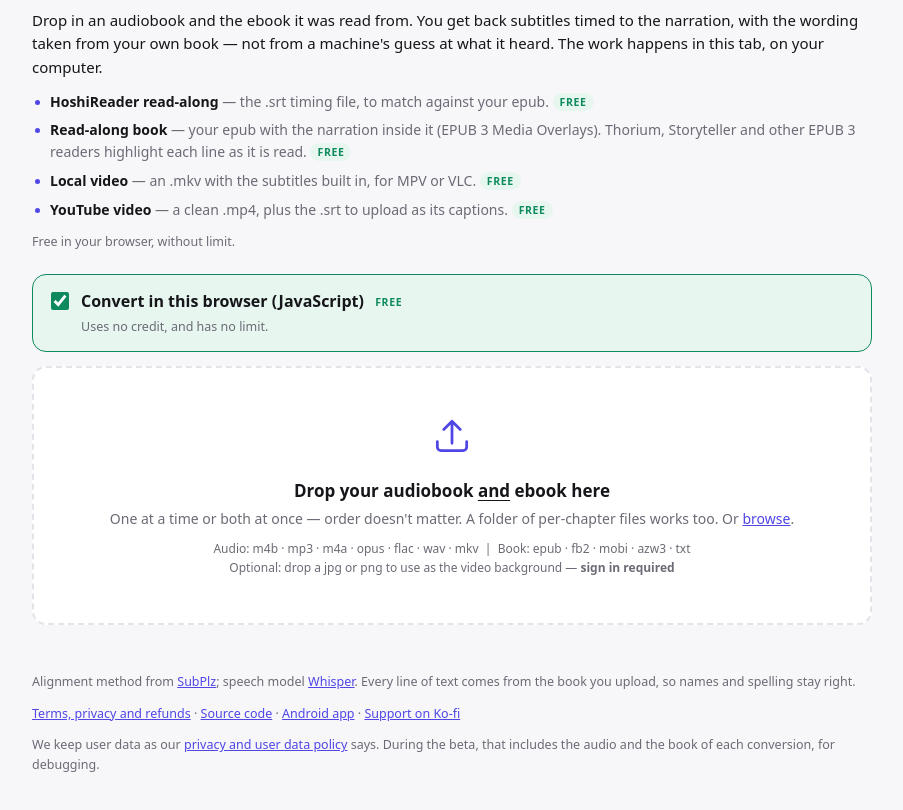
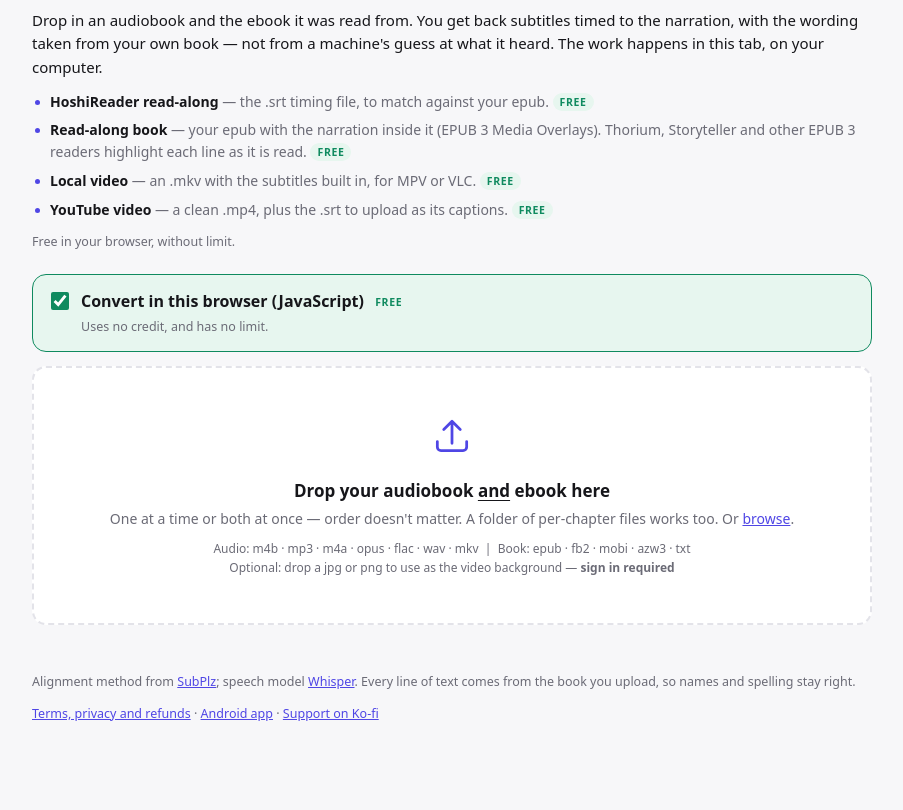
Before and after one commit to equwal/subplz-web, a website: page frontend/index.html in a window 1280 px wide. Shown: the part 100-910 px from the top of the page, without its empty margins (188-1091 px from the left). After the commit the page ends 875 px from the top, so only its background shows below. Drawn offline with Linux system fonts and the light colour scheme; no server answers.

Commit message:
remove small print

```diff
--- a/frontend/index.html
+++ b/frontend/index.html
@@ -192,13 +192,8 @@
   </p>
   <p class="muted small">
     <a href="/terms.html">Terms, privacy and refunds</a> ·
-    <a href="https://github.com/equwal/subplz-web" target="_blank" rel="noopener">Source code</a> ·
     <a href="https://github.com/equwal/subread-android/releases/latest" target="_blank" rel="noopener">Android app</a> ·
     <a href="https://ko-fi.com/truex" target="_blank" rel="noopener">Support on Ko-fi</a>
-  </p>
-  <p class="muted small" id="data-notice">
-    We keep user data as our <a href="/terms.html#debug-data">privacy and user data policy</a> says.
-    During the beta, that includes the audio and the book of each conversion, for debugging.
   </p>
 </footer>
 
```
